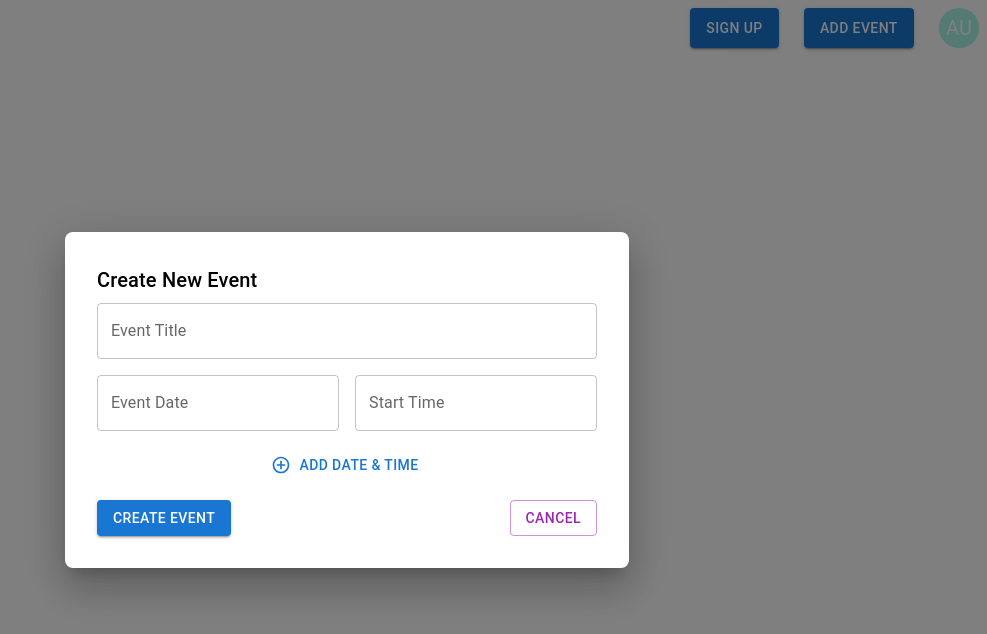
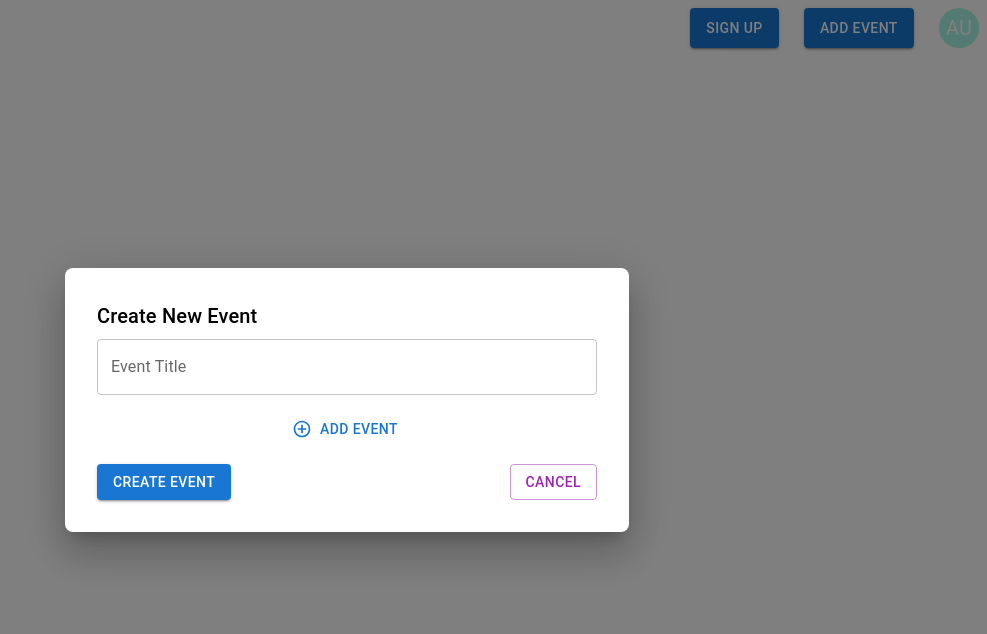
Before and after one commit to xiaofeng19920506/yunmen-React, a React (Vite) app: page / in a window 1280 px wide. Both pictures are taken after a click on the button "ADD EVENT". Shown: the top 634 px of the page, without its empty margins (293-1280 px from the left). Built offline with nearby package versions, Linux system fonts and the light colour scheme.

Commit message:
adding event attribute to userSlice

```diff
--- a/src/App.tsx
+++ b/src/App.tsx
@@ -12,9 +12,8 @@ const App = () => {
   const navigate = useNavigate();
   const dispatch = useAppDispatch();
   const { token, name } = useAppSelector((state: RootState) => state.user);
-  const { open } = useAppSelector((state: RootState) => state.eventModal);
+  const { open } = useAppSelector((state: RootState) => state.modal);
 
-  console.log({ open });
   const handleSignInClick = () => {
     navigate("/signin");
   };
@@ -29,7 +28,10 @@ const App = () => {
 
   useEffect(() => {
     //fetching user information and grab the avatar uri
-  }, []);
+    if (token) {
+
+    }
+  }, [token]);
 
   return (
     <div style={{ display: "flex", flexDirection: "column" }}>
@@ -51,11 +53,12 @@ const App = () => {
         )}
       </div>
       <div>
-        <EventModal
-          onOpen={open}
-          onClose={() => dispatch(updateModalState(false))}
-        />
+
       </div>
+      <EventModal
+        onOpen={open}
+        onClose={() => dispatch(updateModalState(false))}
+      />
     </div>
   );
 };
--- a/src/component/EventModal.tsx
+++ b/src/component/EventModal.tsx
@@ -8,20 +8,11 @@ import {
   Stack,
   IconButton,
 } from "@mui/material";
-import {
-  DatePicker,
-  TimePicker,
-  LocalizationProvider,
-} from "@mui/x-date-pickers";
-import { AdapterDayjs } from "@mui/x-date-pickers/AdapterDayjs";
-import { Dayjs } from "dayjs";
 import AddCircleOutlineIcon from "@mui/icons-material/AddCircleOutline";
 import RemoveCircleOutlineIcon from "@mui/icons-material/RemoveCircleOutline";
-
-type Schedule = {
-  date: Dayjs | null;
-  time: Dayjs | null;
-};
+import { useAppDispatch } from "../hooks/reduxHooks";
+import { updateEvent } from "../redux/reducer/user/userSlice";
+import { Event } from "../redux/reducer/user/userSlice";
 
 type EventModalProp = {
   onOpen: boolean;
@@ -30,44 +21,34 @@ type EventModalProp = {
 
 const EventModal: React.FC<EventModalProp> = ({ onOpen, onClose }) => {
   const [title, setTitle] = useState<string>("");
-  const [schedules, setSchedules] = useState<Schedule[]>([
-    { date: null, time: null },
-  ]);
+  const [events, setEvents] = useState<Event[]>([]);
+  const dispatch = useAppDispatch();
 
   const handleCreateEvent = () => {
-    const formattedSchedules = schedules.map((schedule) => ({
-      date: schedule.date ? schedule.date.format("YYYY-MM-DD") : null,
-      time: schedule.time ? schedule.time.format("HH:mm") : null,
-    }));
     console.log("Event Created:", {
       title,
-      schedules: formattedSchedules,
+      events,
     });
     onClose();
   };
 
   const handleAddSchedule = () => {
-    setSchedules([...schedules, { date: null, time: null }]);
+    setEvents([...events, { event: "" } as Event]);
   };
 
   const handleRemoveSchedule = (index: number) => {
-    if (schedules.length > 1) {
-      setSchedules(schedules.filter((_, i) => i !== index));
+    if (events.length > 1) {
+      setEvents(events.filter((_, i) => i !== index));
     }
   };
 
-  const handleDateChange = (index: number, newDate: Dayjs | null) => {
-    const newSchedules = schedules.map((schedule, i) =>
-      i === index ? { ...schedule, date: newDate } : schedule
+  const handleEventChange = (index: number, newEvent: string) => {
+    const newEvents: Event[] = events.map((item, i) =>
+      i === index ? { ...item, event: newEvent } : item
     );
-    setSchedules(newSchedules);
-  };
 
-  const handleTimeChange = (index: number, newTime: Dayjs | null) => {
-    const newSchedules = schedules.map((schedule, i) =>
-      i === index ? { ...schedule, time: newTime } : schedule
-    );
-    setSchedules(newSchedules);
+    dispatch(updateEvent(newEvents));
+    setEvents(newEvents);
   };
 
   return (
@@ -98,28 +79,17 @@ const EventModal: React.FC<EventModalProp> = ({ onOpen, onClose }) => {
           sx={{ mb: 2 }}
         />
 
-        <LocalizationProvider dateAdapter={AdapterDayjs}>
         <Stack spacing={2}>
-            {schedules.map((schedule, index) => (
-              <Stack
-                key={index}
-                direction="row"
-                spacing={2}
-                alignItems="center"
-              >
-                <DatePicker
-                  label="Event Date"
-                  value={schedule.date}
-                  onChange={(newValue) => handleDateChange(index, newValue)}
-                  slotProps={{ textField: { fullWidth: true } }}
+          {events.map((item, index) => (
+            <Stack key={index} direction="row" spacing={2} alignItems="center">
+              <TextField
+                label="Event"
+                type="text"
+                value={item.event} // Access the event string directly
+                onChange={(e) => handleEventChange(index, e.target.value)}
+                fullWidth
               />
-                <TimePicker
-                  label="Start Time"
-                  value={schedule.time}
-                  onChange={(newValue) => handleTimeChange(index, newValue)}
-                  slotProps={{ textField: { fullWidth: true } }}
-                />
-                {schedules.length > 1 && (
+              {events.length > 1 && (
                 <IconButton
                   onClick={() => handleRemoveSchedule(index)}
                   color="error"
@@ -133,10 +103,9 @@ const EventModal: React.FC<EventModalProp> = ({ onOpen, onClose }) => {
             startIcon={<AddCircleOutlineIcon />}
             onClick={handleAddSchedule}
           >
-              Add Date &amp; Time
+            Add Event
           </Button>
         </Stack>
-        </LocalizationProvider>
 
         <Box sx={{ display: "flex", justifyContent: "space-between", mt: 2 }}>
           <Button
--- a/src/redux/reducer/eventModal/eventModalSlice.ts
+++ b/src/redux/reducer/eventModal/eventModalSlice.ts
@@ -11,7 +11,7 @@ const initialState: modalState = {
 };
 
 export const modalSlice = createSlice({
-  name: "eventModal",
+  name: "modal",
   initialState,
   reducers: {
     updateModalState: (state, action: PayloadAction<boolean>) => {
@@ -21,5 +21,5 @@ export const modalSlice = createSlice({
 });
 
 export const { updateModalState } = modalSlice.actions;
-export const modalState = (state: RootState) => state.eventModal.open;
+export const modalState = (state: RootState) => state.modal.open;
 export default modalSlice.reducer;
--- a/src/redux/reducer/user/userSlice.ts
+++ b/src/redux/reducer/user/userSlice.ts
@@ -6,11 +6,17 @@ interface userState {
   email: string;
   name: string;
   token: string;
+  event: Event[];
 }
+
+export type Event = {
+  event: string;
+};
 const initialState: userState = {
   email: "",
   name: "",
   token: "1",
+  event: [],
 };
 
 export const userSlice = createSlice({
@@ -24,12 +30,15 @@ export const userSlice = createSlice({
         token: keepedToken,
       };
     },
+    updateEvent: (state, action: PayloadAction<Event[]>) => {
+      state.event = action.payload;
+    },
     logoutUser: (state) => {
       state.token = "";
     },
   },
 });
 
-export const { updateUser, logoutUser } = userSlice.actions;
+export const { updateUser, logoutUser, updateEvent } = userSlice.actions;
 export const user = (state: RootState) => state.user.email;
 export default userSlice.reducer;
--- a/src/redux/store/store.ts
+++ b/src/redux/store/store.ts
@@ -1,13 +1,13 @@
 import { configureStore } from "@reduxjs/toolkit";
 import userReducer from "../reducer/user/userSlice";
-import eventModalReducer from "../reducer/eventModal/eventModalSlice";
+import modalReducer from "../reducer/eventModal/eventModalSlice";
 import { userApi } from "../reducer/user/userApiSlice";
 
 export const store = configureStore({
   reducer: {
     user: userReducer,
     [userApi.reducerPath]: userApi.reducer,
-    eventModal: eventModalReducer,
+    modal: modalReducer,
   },
   middleware: (getDefaultMiddleware) =>
     getDefaultMiddleware().concat(userApi.middleware),
```
Lines whose indentation alone changed are shown as unchanged.
